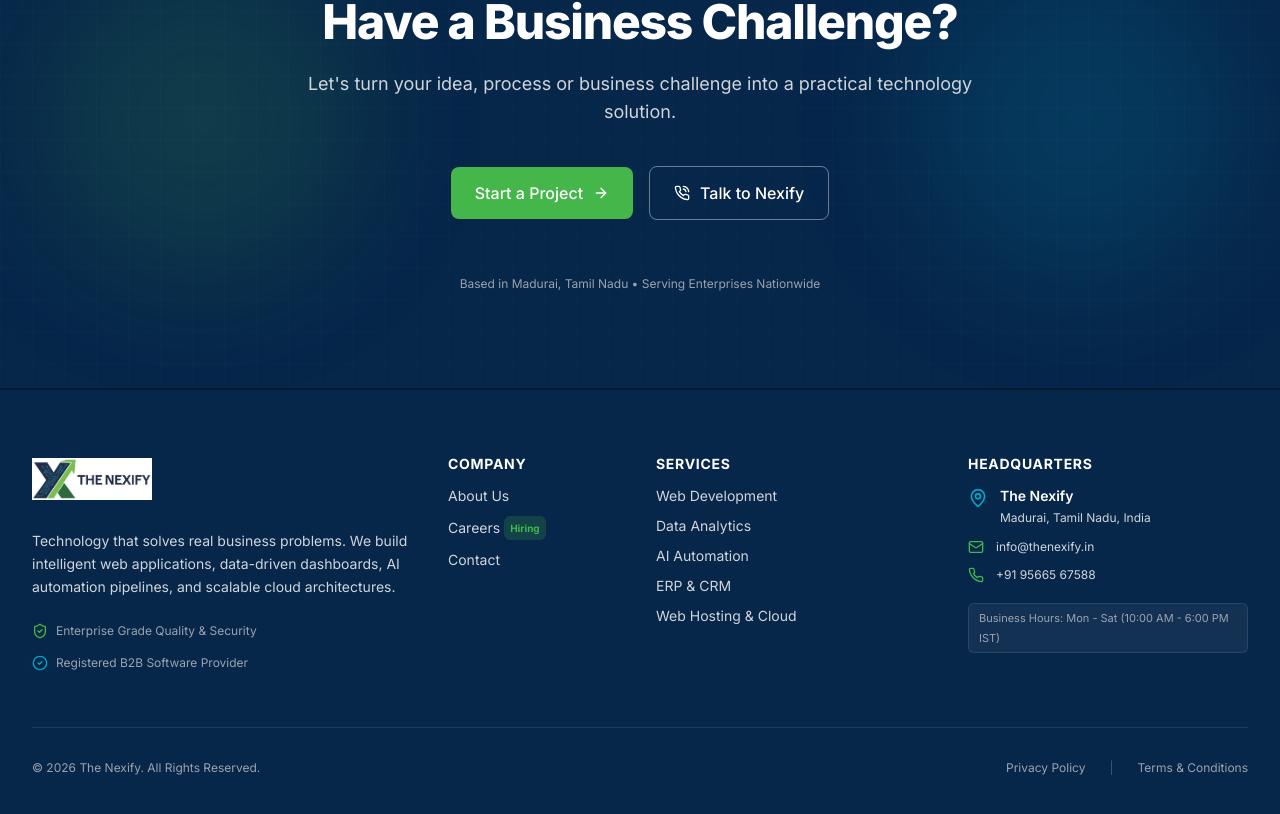
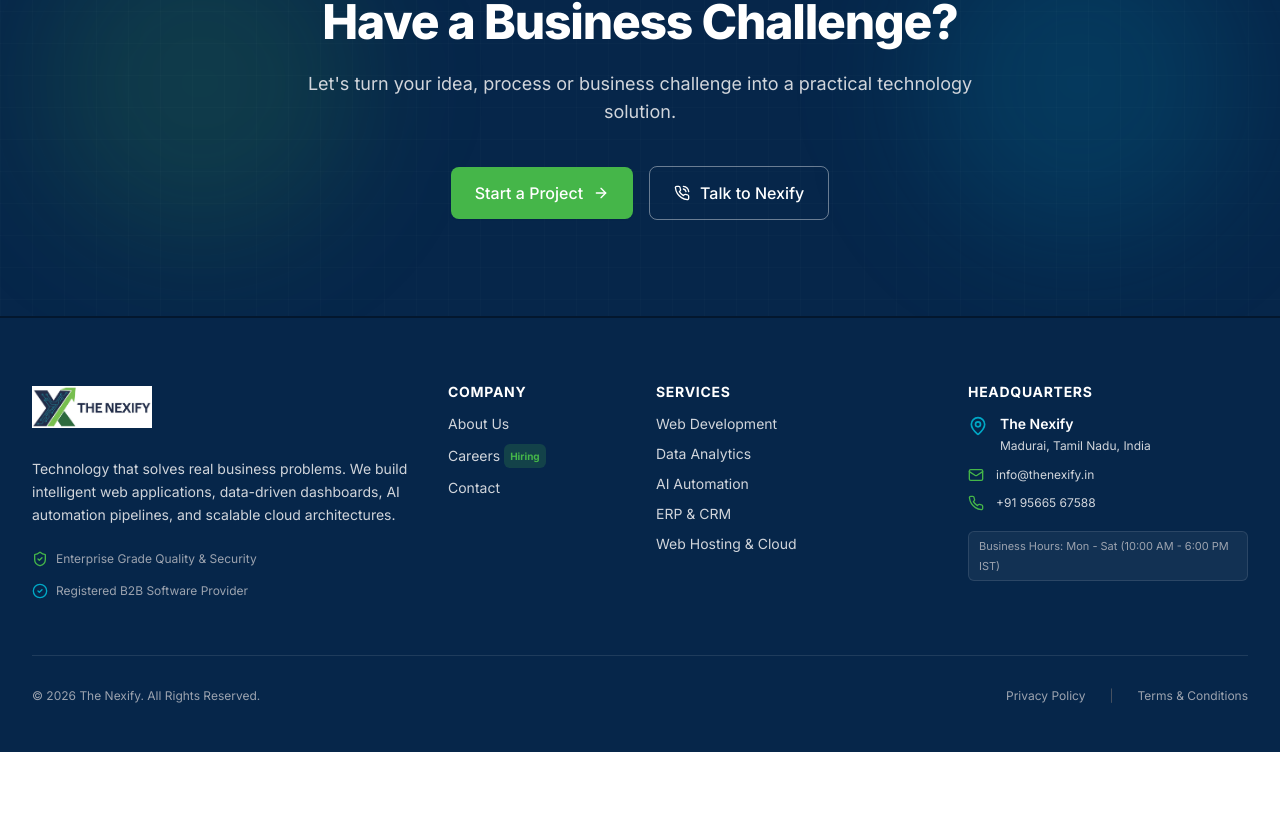
Before and after one commit to caddcentersimmakkal-ctrl/The-Nexify, a Next.js app: page /careers in a window 1280 px wide. Shown: the part 2224-3038 px from the top of the page. After the commit the page ends 2976 px from the top, so only its background shows below. Built offline with nearby package versions, Linux system fonts and the light colour scheme.

Commit message:
Remove commented-out location div in CTASection
Removed commented-out div for location information.

```diff
--- a/src/components/home/CTASection.tsx
+++ b/src/components/home/CTASection.tsx
@@ -50,9 +50,9 @@
             </Button>
           </div>
 
-          <div className="pt-8 text-xs text-gray-400">
+          {/* <div className="pt-8 text-xs text-gray-400">
             Based in Madurai, Tamil Nadu • Serving Enterprises Nationwide
-          </div>
+          </div> */}
         </div>
       </Container>
     </section>
```
